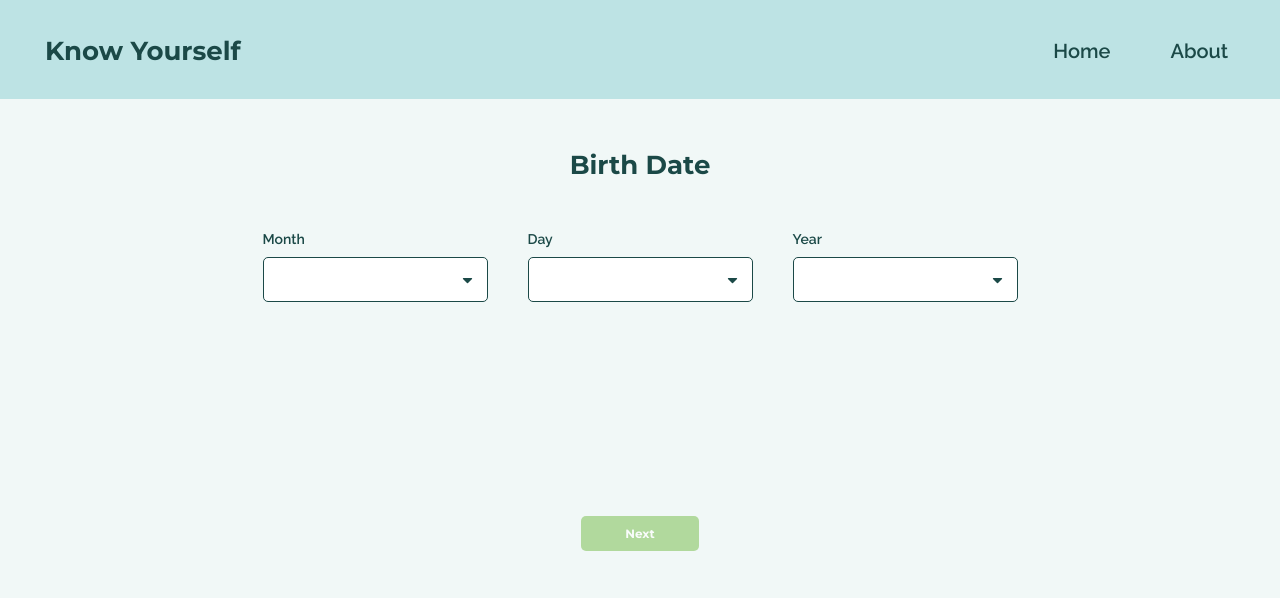
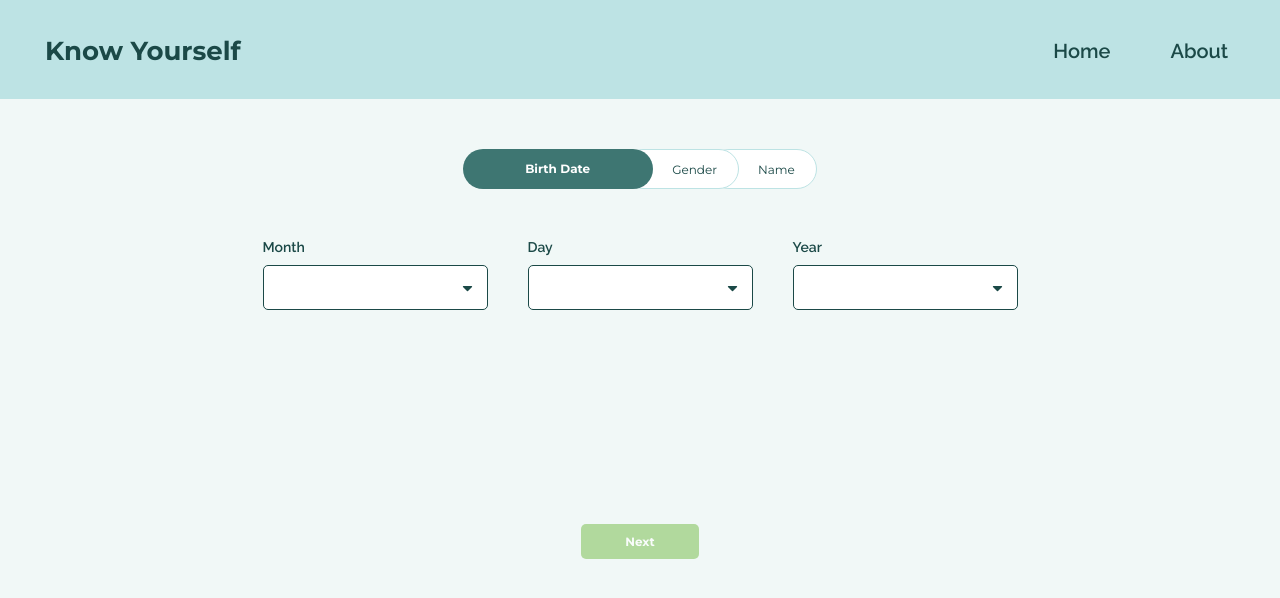
Before and after one commit to GabrielSSRibeiro/KnowYourself-frontend, a React (Create React App) app: page /birth-date in a window 1280 px wide. Shown: the top 598 px of the page. Built offline with nearby package versions, Linux system fonts and the light colour scheme.

Commit message:
added progressBar comp

```diff
--- /dev/null
+++ b/src/components/ProgressBar/index.js
@@ -0,0 +1,29 @@
+import React from "react";
+
+import "./styles.css";
+
+function ProgressBar({ currentStep, className }) {
+  const steps = ["Birth Date", "Gender", "Name"];
+
+  return (
+    <div className={`ProgressBar-container ${className}`}>
+      {steps.map((step, index) => (
+        <section
+          key={step}
+          style={{ zIndex: steps.length - index }}
+          className={`progressBar-${
+            index < currentStep - 1
+              ? "completed"
+              : index === currentStep - 1
+              ? "current"
+              : "incomplete"
+          }`}
+        >
+          <span>{step}</span>
+        </section>
+      ))}
+    </div>
+  );
+}
+
+export default ProgressBar;
--- /dev/null
+++ b/src/components/ProgressBar/styles.css
@@ -0,0 +1,72 @@
+.ProgressBar-container {
+  display: flex;
+  align-items: center;
+  justify-content: center;
+  padding-right: 30px;
+}
+
+.ProgressBar-container > section {
+  display: flex;
+  align-items: center;
+  justify-content: center;
+  margin-right: -30px;
+}
+
+.progressBar-completed {
+  height: 40px;
+  padding: 12px 19px 13px 48px;
+  border-radius: 61px;
+  border: solid 1px var(--extraColor2);
+  background-color: var(--extraColor1);
+}
+.progressBar-completed span {
+  padding: 1px 2px 0 0;
+  font-family: var(--primaryFont);
+  font-size: 12px;
+  font-weight: normal;
+  font-stretch: normal;
+  font-style: normal;
+  line-height: normal;
+  letter-spacing: normal;
+  text-align: left;
+  color: #ffffff;
+}
+
+.progressBar-current {
+  width: 190px;
+  height: 40px;
+  padding: 12px 16px 13px 15px;
+  border-radius: 100px;
+  background-color: var(--tertiaryButtonColor);
+}
+.progressBar-current span {
+  font-family: var(--primaryFont);
+  font-size: 12px;
+  font-weight: bold;
+  font-stretch: normal;
+  font-style: normal;
+  line-height: normal;
+  letter-spacing: normal;
+  text-align: left;
+  color: #ffffff;
+}
+
+.progressBar-incomplete {
+  height: 40px;
+  padding: 12px 19px 13px 48px;
+  border-radius: 61px;
+  border: solid 1px var(--extraColor2);
+  background-color: #ffffff;
+}
+.progressBar-incomplete span {
+  padding: 1px 2px 0 0;
+  font-family: var(--primaryFont);
+  font-size: 12px;
+  font-weight: normal;
+  font-stretch: normal;
+  font-style: normal;
+  line-height: normal;
+  letter-spacing: normal;
+  text-align: left;
+  color: var(--fontColor);
+}
--- a/src/pages/KnowYourself/BirthDate/index.js
+++ b/src/pages/KnowYourself/BirthDate/index.js
@@ -1,6 +1,7 @@
 import React, { useState, useEffect, useMemo } from "react";
 
 import NaviBar from "../../../components/NaviBar";
+import ProgressBar from "../../../components/ProgressBar";
 import Button from "../../../components/Button";
 import Select from "../../../components/Select";
 
@@ -76,7 +77,7 @@ function BirthDate({ history }) {
   return (
     <div className="BirthDate-container">
       <NaviBar />
-      <h2>Birth Date</h2>
+      <ProgressBar currentStep={1} className="birthDate-progress" />
       <form>
         <main>
           {selectFields.map((field) => (
--- a/src/pages/KnowYourself/BirthDate/styles.css
+++ b/src/pages/KnowYourself/BirthDate/styles.css
@@ -5,7 +5,7 @@
   justify-content: center;
 }
 
-.BirthDate-container > h2 {
+.BirthDate-container > .birthDate-progress {
   margin: 50px;
 }
 
--- a/src/pages/KnowYourself/Gender/index.js
+++ b/src/pages/KnowYourself/Gender/index.js
@@ -1,6 +1,7 @@
 import React, { useState, useEffect } from "react";
 
 import NaviBar from "../../../components/NaviBar";
+import ProgressBar from "../../../components/ProgressBar";
 import Button from "../../../components/Button";
 import RadioInput from "../../../components/RadioInput";
 
@@ -39,7 +40,7 @@ function Gender({ history }) {
   return (
     <div className="Gender-container">
       <NaviBar />
-      <h2>Gender</h2>
+      <ProgressBar currentStep={2} className="gender-progress" />
       <form>
         <main>
           {genderOptions.map((gender, index) => (
--- a/src/pages/KnowYourself/Gender/styles.css
+++ b/src/pages/KnowYourself/Gender/styles.css
@@ -5,7 +5,7 @@
   justify-content: center;
 }
 
-.Gender-container > h2 {
+.Gender-container > .gender-progress {
   margin: 50px;
 }
 
--- a/src/pages/KnowYourself/Name/index.js
+++ b/src/pages/KnowYourself/Name/index.js
@@ -3,6 +3,7 @@ import { Link } from "react-router-dom";
 import api from "../../../services/api";
 
 import NaviBar from "../../../components/NaviBar";
+import ProgressBar from "../../../components/ProgressBar";
 import Button from "../../../components/Button";
 import TextInput from "../../../components/TextInput";
 import CheckInput from "../../../components/CheckInput";
@@ -62,7 +63,7 @@ function Name({ history }) {
   return (
     <div className="Name-container">
       <NaviBar />
-      <h2>Name</h2>
+      <ProgressBar currentStep={3} className="name-progress" />
       {/* breadcrumbs instead of header */}
       <form>
         <main>
--- a/src/pages/KnowYourself/Name/styles.css
+++ b/src/pages/KnowYourself/Name/styles.css
@@ -5,7 +5,7 @@
   justify-content: center;
 }
 
-.Name-container > h2 {
+.Name-container > .name-progress {
   margin: 50px;
 }
 
```
